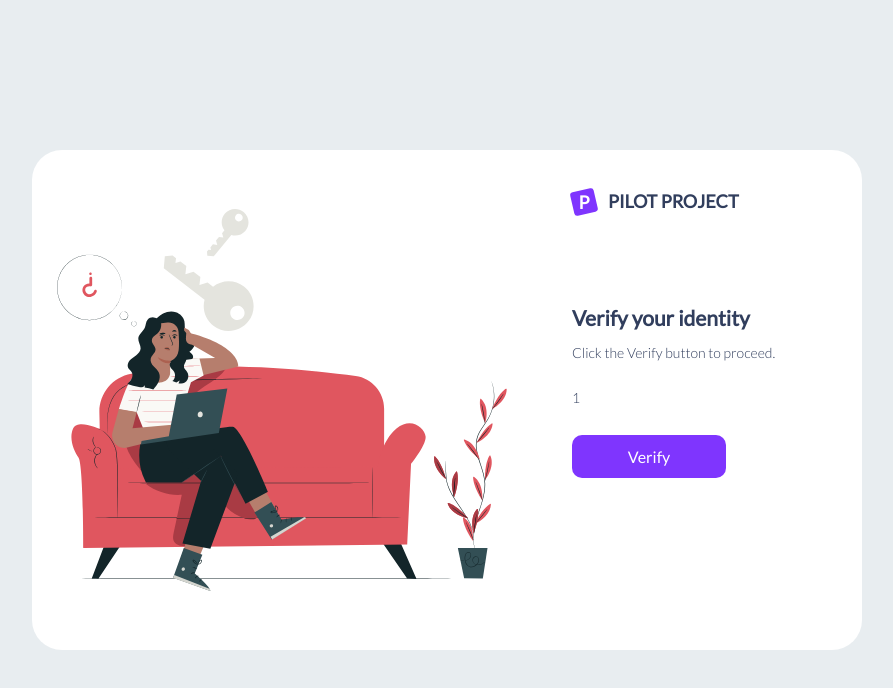
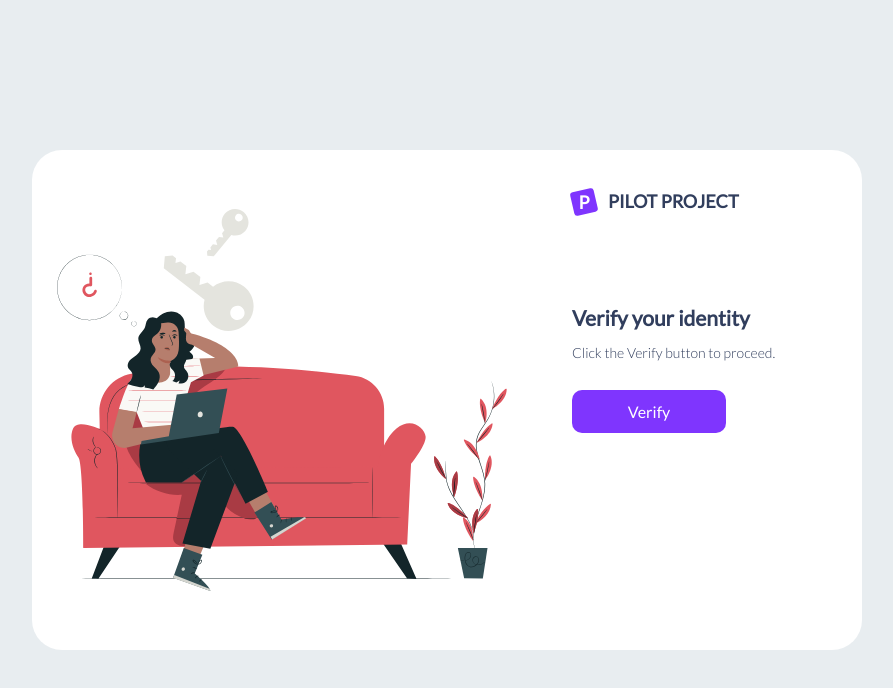
Before and after one commit to parsabadri/Challengers, a React (Create React App) app: page /ResetPass/Verify/1 in a window 1280 px wide. Shown: the top 688 px of the page, without its empty margins (193-1086 px from the left). Built offline with nearby package versions, Linux system fonts and the light colour scheme; the HTML template or start-up script is replaced by a standard one.

Commit message:
id printing removed from verify page

```diff
--- a/src/Components/ResetPassword/Verify.js
+++ b/src/Components/ResetPassword/Verify.js
@@ -48,7 +48,6 @@ const Verify = () => {
         <form>
           <h5>Verify your identity</h5>
           <p> Click the Verify button to proceed. </p>
-          <p> {id} </p>
           <button onClick={(event) => VerifyUserId(event)} id="test">
             Verify
           </button>
```
